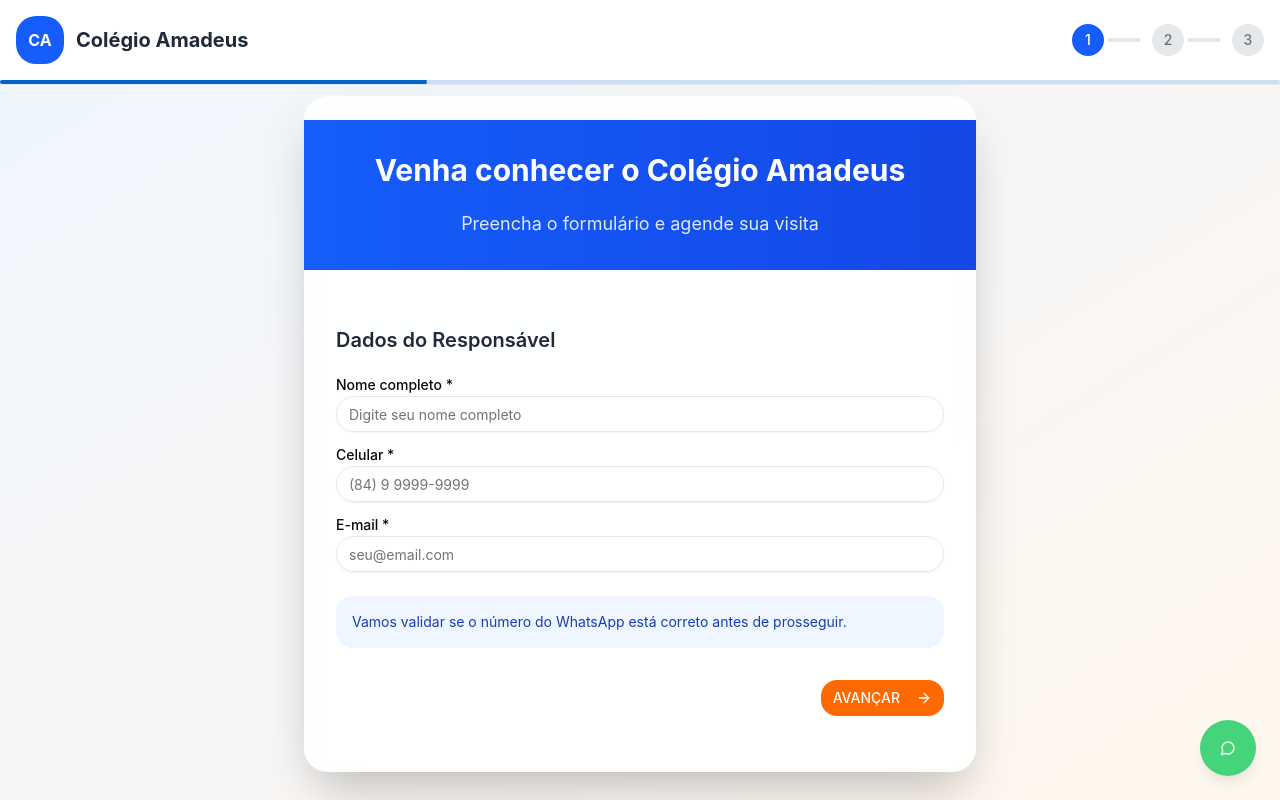
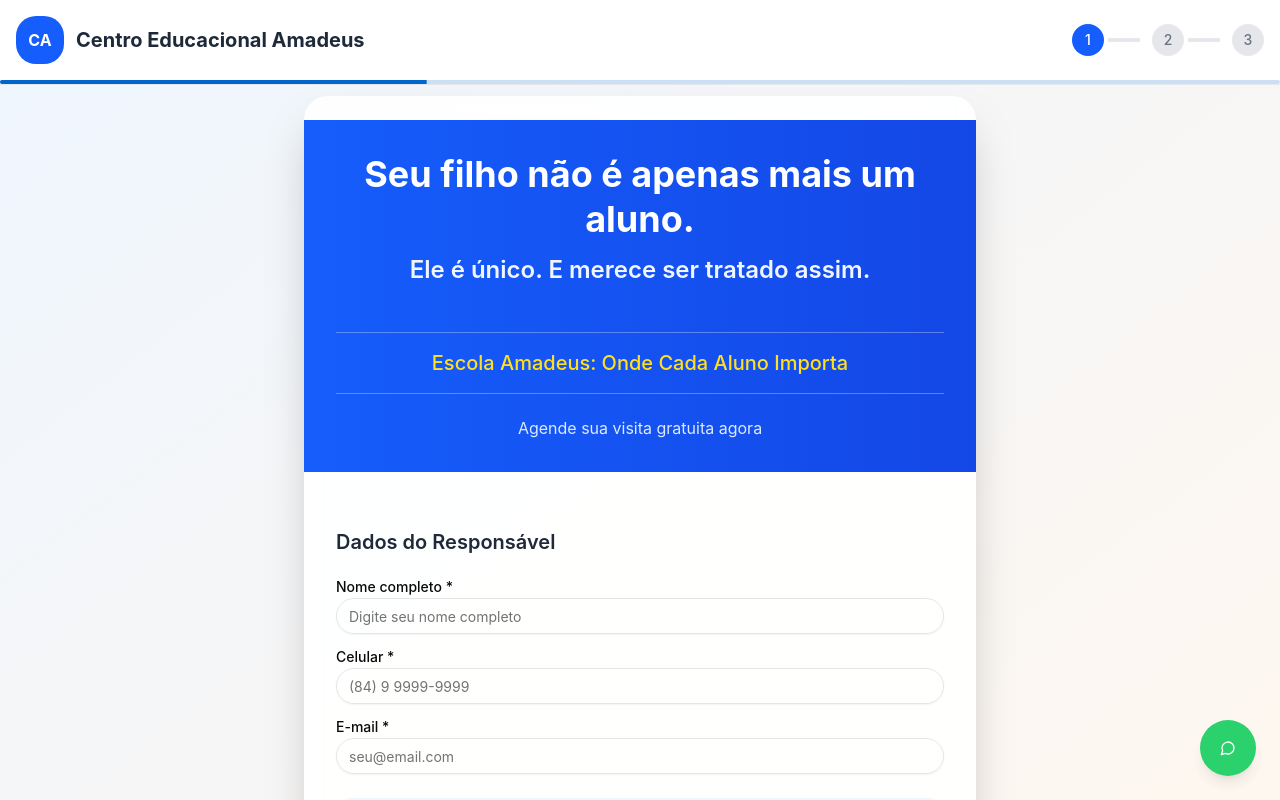
Before and after one commit to pedrologapp/amadeus-paginacaptura1, a React (Vite) app: page / in a window 1280 px wide. Shown: the top 800 px of the page. Built offline with nearby package versions, Linux system fonts and the light colour scheme.

Commit message:
Update App.jsx

```diff
--- a/src/App.jsx
+++ b/src/App.jsx
@@ -344,7 +344,7 @@ function App() {
             <div className="w-12 h-12 bg-blue-600 rounded-lg flex items-center justify-center text-white font-bold">
               CA
             </div>
-            <span className="text-xl font-bold text-gray-800">Colégio Amadeus</span>
+            <span className="text-xl font-bold text-gray-800">Centro Educacional Amadeus</span>
           </div>
 
           {/* Indicador de progresso */}
@@ -375,12 +375,27 @@ function App() {
       <main className="pt-24 pb-8 px-4">
         <div className="container mx-auto max-w-2xl">
           <Card className="backdrop-blur-sm bg-white/90 border-0 shadow-2xl rounded-3xl overflow-hidden">
-            <CardHeader className="text-center space-y-4 bg-gradient-to-r from-blue-600 to-blue-700 text-white p-8">
-              <CardTitle className="text-3xl font-bold">
-                Venha conhecer o Colégio Amadeus
-              </CardTitle>
-              <p className="text-blue-100 text-lg">
-                Preencha o formulário e agende sua visita
+            <CardHeader className="text-center space-y-6 bg-gradient-to-r from-blue-600 to-blue-700 text-white p-8">
+              {/* Headline principal */}
+              <div className="space-y-3">
+                <CardTitle className="text-3xl md:text-4xl font-bold leading-tight">
+                  Seu filho não é apenas mais um aluno.
+                </CardTitle>
+                <p className="text-xl md:text-2xl font-semibold text-blue-50">
+                  Ele é único. E merece ser tratado assim.
+                </p>
+              </div>
+
+              {/* Lema com destaque */}
+              <div className="border-t border-b border-white/30 py-4 my-4">
+                <p className="text-lg md:text-xl font-medium text-yellow-300">
+                  Escola Amadeus: Onde Cada Aluno Importa
+                </p>
+              </div>
+
+              {/* CTA */}
+              <p className="text-blue-100 text-base">
+                Agende sua visita gratuita agora
               </p>
             </CardHeader>
 
```
